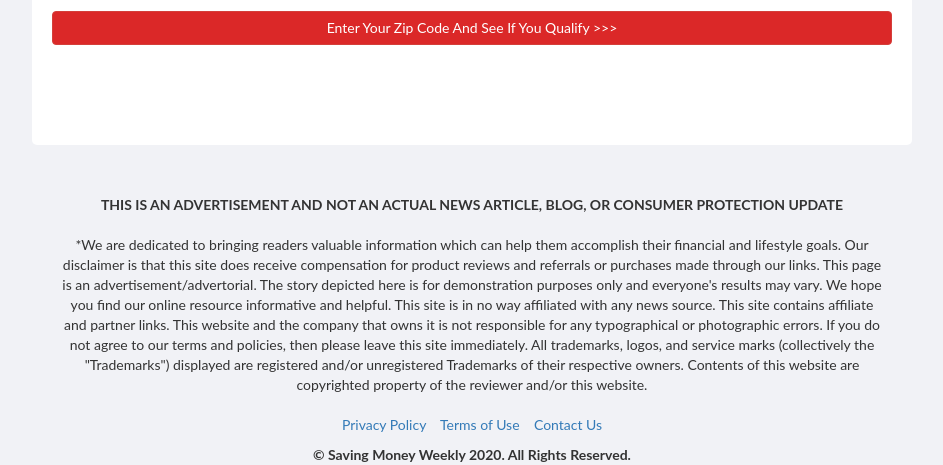
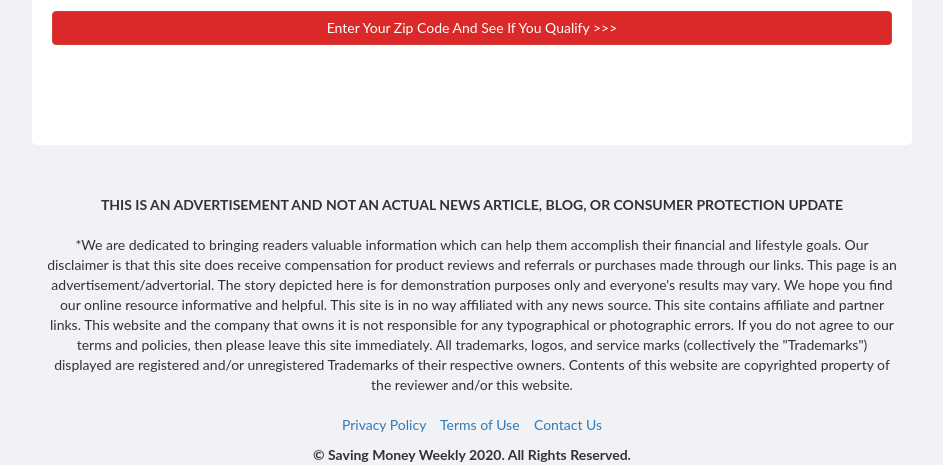
Before and after one commit to workOfYasir/savingmoneyweekly, a PHP site: page /index.php in a window 1280 px wide. Shown: the part 2404-2869 px from the top of the page, without its empty margins (168-1111 px from the left). Run offline with PHP 8.4, Linux system fonts and the light colour scheme; some libraries are stand-ins or nearby versions.

Commit message:
designerror
Signed-off-by: workOfYasir <yasirb673@gmail.com>

```diff
--- a/savingmoney.php
+++ b/savingmoney.php
@@ -122,11 +122,11 @@ Step 2: Once you go through this short quiz, you will find out if your area qual
 <button class="btn btn-danger" style="  width:100%;background-color:#db2828"> Enter Your Zip Code And See If You Qualify >>> </button>
 </div>
 </div>
-</div>
+
 </div>
 <div class="row" style="background-color: #f1f2f6 !important;">
 <div class="col-md-12" style="padding-top: 50px;">
-<div class="col-md-8 col-md-offset-2 text-center">
+<div class="col-md-12  text-center">
 <p>
 <strong >
 THIS IS AN ADVERTISEMENT AND NOT AN ACTUAL NEWS ARTICLE, BLOG, OR CONSUMER PROTECTION UPDATE
@@ -147,7 +147,7 @@ THIS IS AN ADVERTISEMENT AND NOT AN ACTUAL NEWS ARTICLE, BLOG, OR CONSUMER PROTE
 </div>
 </div>
 </div>
-
+</div>
 
 </body>
 </html>
```
